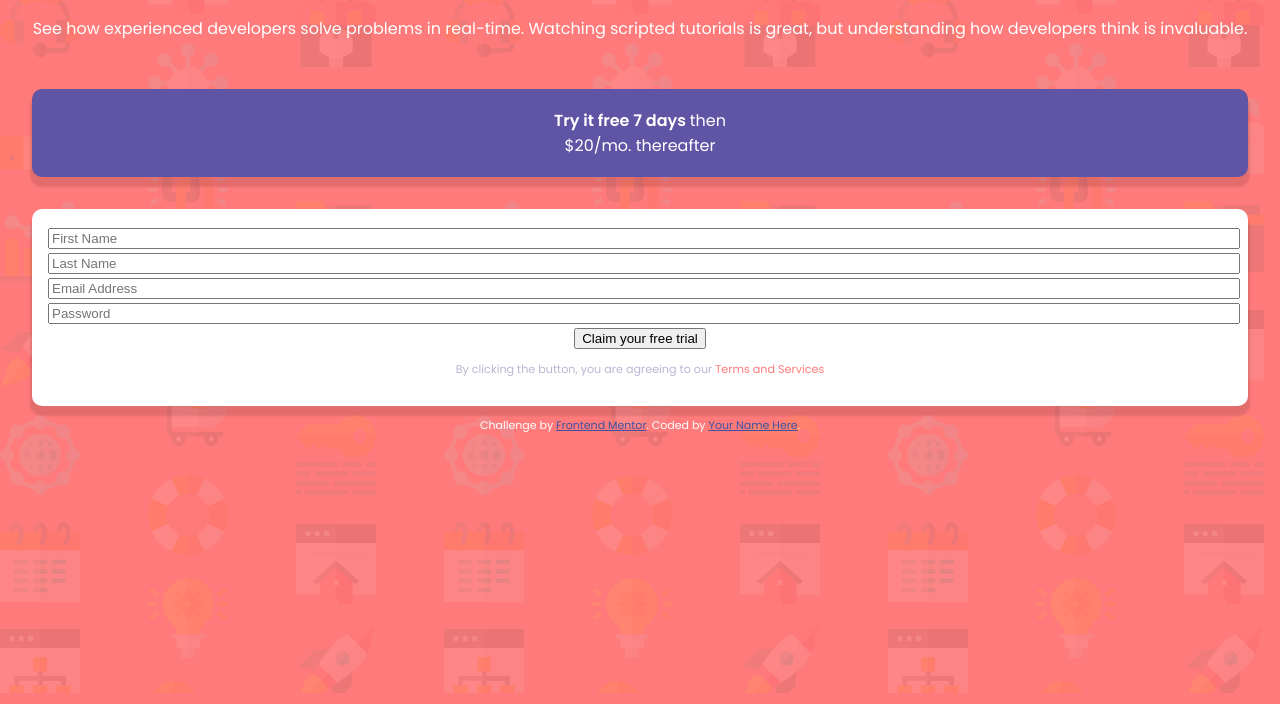
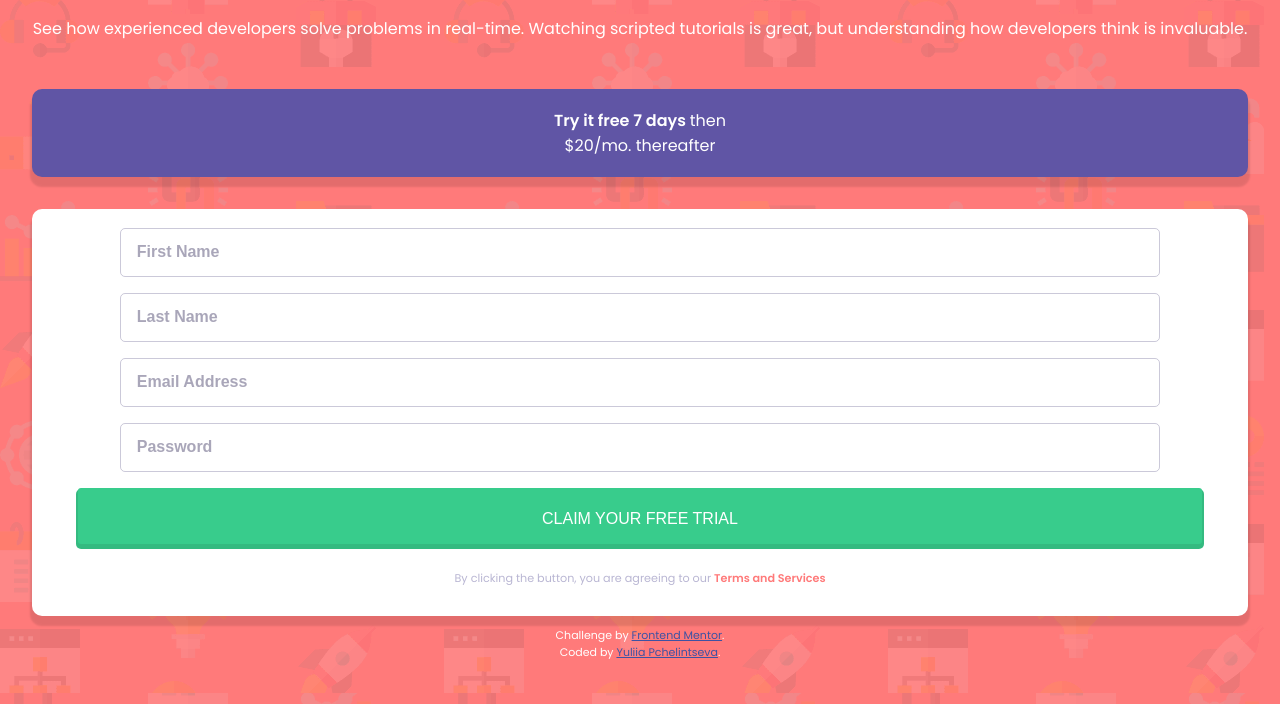
Before and after one commit to yuliia-p/Intro-component-with-sign-up-form, a website: page index.html in a window 1280 px wide. Shown: the part 107-811 px from the top of the page. Drawn offline with Linux system fonts and the light colour scheme.

Commit message:
styling for mob

```diff
--- a/css/styles.css
+++ b/css/styles.css
@@ -7,10 +7,15 @@ body {
   background-color: hsl(0deg, 100%, 74%);
   color: white;
   padding: 1.5rem;
+  font-size: 16px;
 }
 
 .container {
   text-align: center;
+}
+
+h1 {
+  font-weight: 600;
 }
 
 .p-holder {
@@ -34,9 +39,35 @@ body {
   background-color: white;
   border-radius: 10px;
   box-shadow: 0 8px 2px 2px rgba(0, 0, 0, 0.11);
-  padding: 1rem;
+  padding: 1.2rem 1rem 1rem;
 }
 
 input {
-  width: 100%;
+  width: 85%;
+  text-align: start;
+  padding: 1rem;
+  background-color: transparent;
+  border-radius: 5px;
+  border-color: rgba(168, 165, 192, 0.598);
+  border-style: solid;
+  border-width: 1px;
+  margin-bottom: 1rem;
 }
+
+::placeholder {
+  color: rgba(133, 129, 156, 0.704);
+  font-size: 1rem;
+  font-weight: 600;
+}
+
+button {
+  width: 95%;
+  padding: 1.35rem 1rem 1rem;
+  color: white;
+  background-color: hsl(154deg, 59%, 51%);
+  box-shadow: 0 3px 0 2px rgb(52, 186, 128);
+  border: none;
+  border-radius: 3px;
+  text-transform: uppercase;
+  font-size: 1rem;
+}
--- a/index.html
+++ b/index.html
@@ -53,14 +53,14 @@
         <div class="submit-btn-div">
           <button type="submit">Claim your free trial</button>
         </div>
-        <p style="color: hsl(246, 25%, 77%); font-size: 0.7rem;">By clicking the button, you are agreeing to our <span style="color: hsl(0, 100%, 74%) ">Terms and Services</span></p>
+        <p style="color: hsl(246, 25%, 77%); font-size: 0.7rem; font-weight: 400; line-height: 1.3rem; padding: 0.8rem 1.8rem 0; ">By clicking the button, you are agreeing to our <span style="color: hsl(0, 100%, 74%); font-weight: 600">Terms and Services</span></p>
       </form>
     </div>
   </div>
   <footer>
     <p class="attribution">
       Challenge by <a href="https://www.frontendmentor.io?ref=challenge" target="_blank">Frontend Mentor</a>.
-      Coded by <a href="#">Your Name Here</a>.
+      <br>Coded by <a href="https://github.com/yuliia-p">Yuliia Pchelintseva</a>.
     </p>
   </footer>
   <script src="./js/main.js"></script>
```
